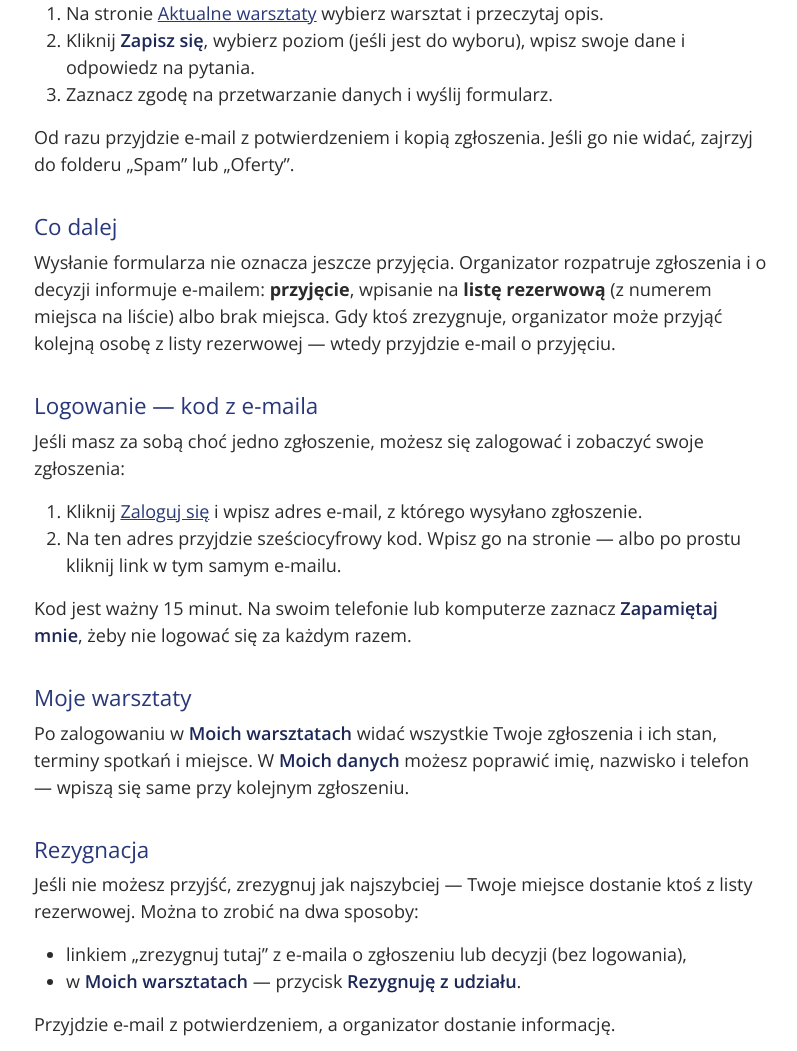
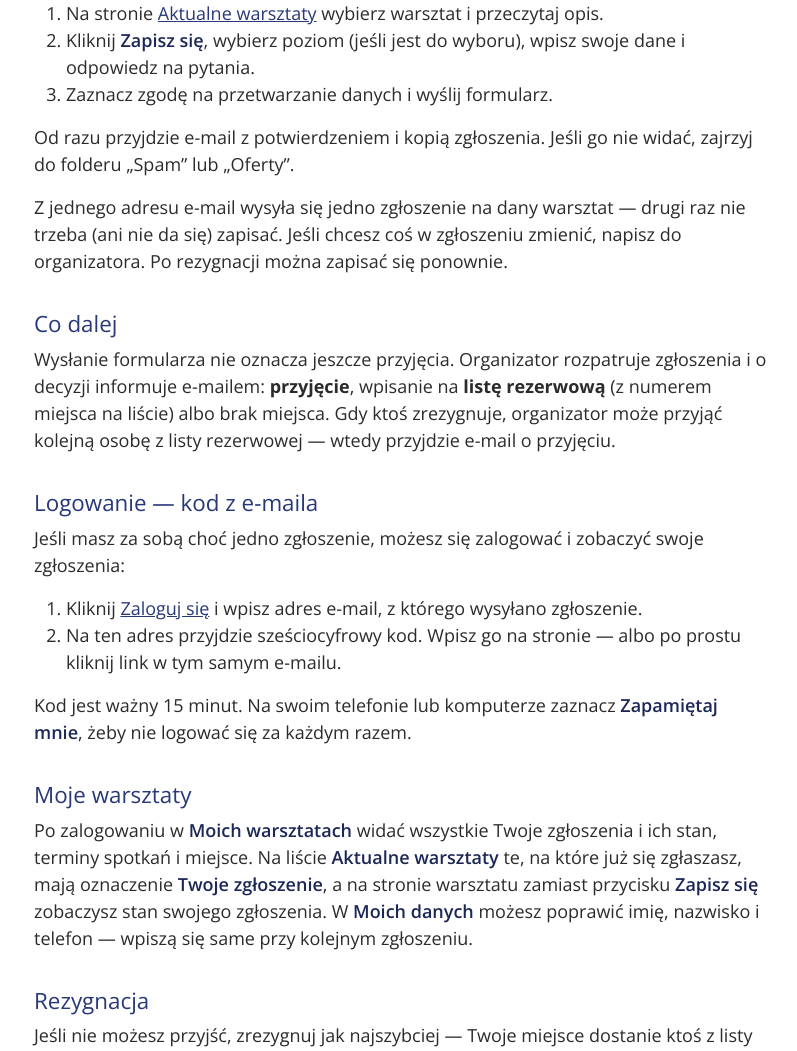
Before and after one commit to MarekWo/manager-warsztatow, a Django app: template workshop_manager/templates/help/participants.html in a window 1280 px wide. Shown: the part 276-1327 px from the top of the page, without its empty margins (238-1035 px from the left). Run offline with Django 5.2, Linux system fonts and the light colour scheme; the template is opened without the code that fills it, so the values that code supplies are empty; parts of the project's set-up code (start-up, migrations or seed data) failed here and were passed over; some libraries are stand-ins or nearby versions.

Commit message:
docs: tell participants one address applies once, and how the list marks it
Co-Authored-By: Claude Opus 5.5 <noreply@anthropic.com>

```diff
--- a/workshop_manager/templates/help/participants.html
+++ b/workshop_manager/templates/help/participants.html
@@ -14,6 +14,7 @@
       <li>Zaznacz zgodę na przetwarzanie danych i wyślij formularz.</li>
     </ol>
     <p>Od razu przyjdzie e-mail z potwierdzeniem i kopią zgłoszenia. Jeśli go nie widać, zajrzyj do folderu „Spam” lub „Oferty”.</p>
+    <p>Z jednego adresu e-mail wysyła się jedno zgłoszenie na dany warsztat — drugi raz nie trzeba (ani nie da się) zapisać. Jeśli chcesz coś w zgłoszeniu zmienić, napisz do organizatora. Po rezygnacji można zapisać się ponownie.</p>
 
     <h2 id="decyzja">Co dalej</h2>
     <p>Wysłanie formularza nie oznacza jeszcze przyjęcia. Organizator rozpatruje zgłoszenia i o decyzji informuje e-mailem: <strong>przyjęcie</strong>, wpisanie na <strong>listę rezerwową</strong> (z numerem miejsca na liście) albo brak miejsca. Gdy ktoś zrezygnuje, organizator może przyjąć kolejną osobę z listy rezerwowej — wtedy przyjdzie e-mail o przyjęciu.</p>
@@ -27,7 +28,7 @@
     <p>Kod jest ważny 15 minut. Na swoim telefonie lub komputerze zaznacz <span class="ui">Zapamiętaj mnie</span>, żeby nie logować się za każdym razem.</p>
 
     <h2 id="moje-warsztaty">Moje warsztaty</h2>
-    <p>Po zalogowaniu w <span class="ui">Moich warsztatach</span> widać wszystkie Twoje zgłoszenia i ich stan, terminy spotkań i miejsce. W <span class="ui">Moich danych</span> możesz poprawić imię, nazwisko i telefon — wpiszą się same przy kolejnym zgłoszeniu.</p>
+    <p>Po zalogowaniu w <span class="ui">Moich warsztatach</span> widać wszystkie Twoje zgłoszenia i ich stan, terminy spotkań i miejsce. Na liście <span class="ui">Aktualne warsztaty</span> te, na które już się zgłaszasz, mają oznaczenie <span class="ui">Twoje zgłoszenie</span>, a na stronie warsztatu zamiast przycisku <span class="ui">Zapisz się</span> zobaczysz stan swojego zgłoszenia. W <span class="ui">Moich danych</span> możesz poprawić imię, nazwisko i telefon — wpiszą się same przy kolejnym zgłoszeniu.</p>
 
     <h2 id="rezygnacja">Rezygnacja</h2>
     <p>Jeśli nie możesz przyjść, zrezygnuj jak najszybciej — Twoje miejsce dostanie ktoś z listy rezerwowej. Można to zrobić na dwa sposoby:</p>
```
